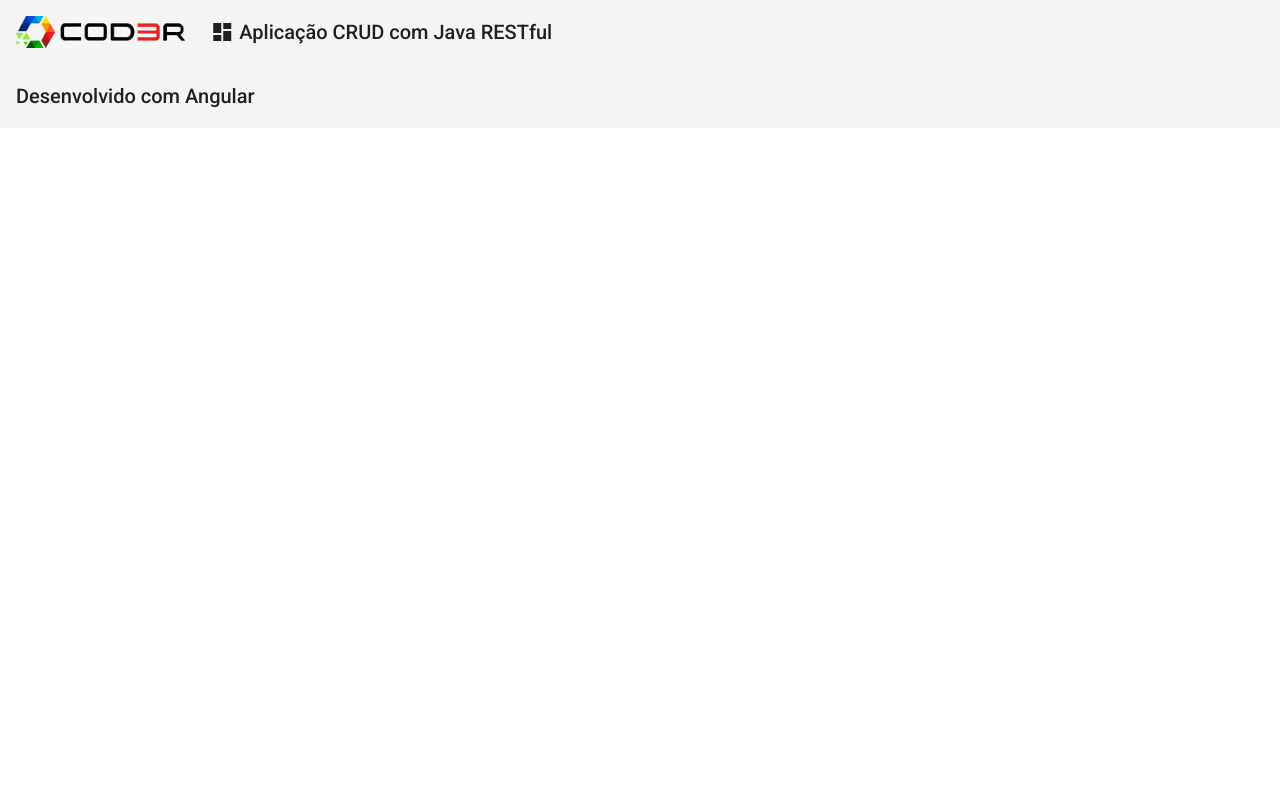
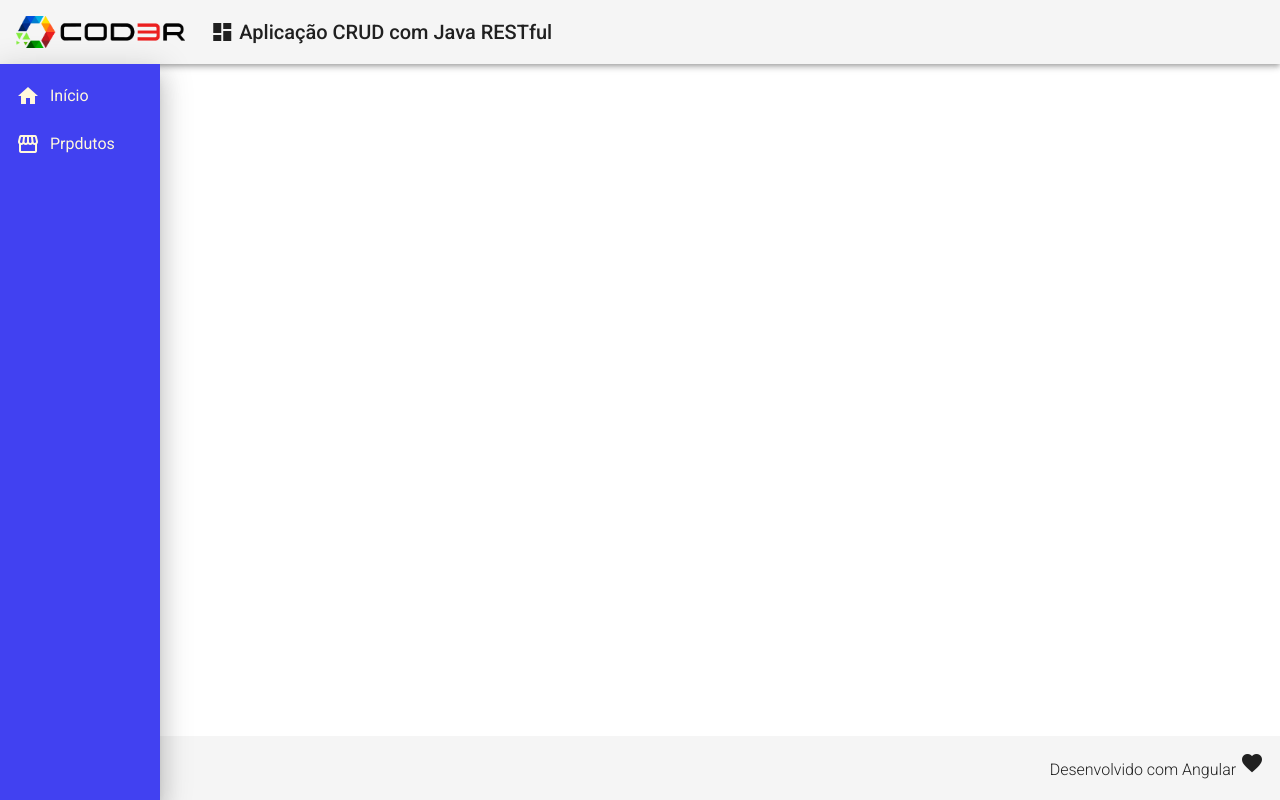
Before and after one commit to JeffersonLuizCruz/ANGULAR-ESTUDO, an Angular app: page / in a window 1280 px wide. Built offline with nearby package versions, Linux system fonts and the light colour scheme.

Commit message:
Component Nav

```diff
--- a/src/app/app.component.html
+++ b/src/app/app.component.html
@@ -1,2 +1,3 @@
 <app-header></app-header>
+<app-nav></app-nav>
 <app-footer></app-footer>
--- a/src/app/components/template/footer/footer.component.css
+++ b/src/app/components/template/footer/footer.component.css
@@ -0,0 +1,13 @@
+.footer {
+
+    position: fixed;
+    bottom: 0;
+    display: flex;
+    justify-content: flex-end;
+}
+
+.footer span {
+
+    font-size: 1rem;
+    font-weight: 300;
+}
--- a/src/app/components/template/footer/footer.component.html
+++ b/src/app/components/template/footer/footer.component.html
@@ -1,5 +1,8 @@
-<mat-toolbar>
+<mat-toolbar class="footer">
     <span>
         Desenvolvido com Angular
+        <i class="material-icons">
+            favorite
+        </i>
     </span>
 </mat-toolbar>
--- /dev/null
+++ b/src/app/components/template/nav/nav.component.css
@@ -0,0 +1,16 @@
+.sidenav{
+
+    background-color: rgb(65, 65, 241);
+    width: 160px;
+}
+
+.sidenav a {
+
+    color: cornsilk;
+
+}
+
+.sidenav i {
+
+    padding-right: 10px;
+}
--- /dev/null
+++ b/src/app/components/template/nav/nav.component.html
@@ -0,0 +1,19 @@
+<mat-sidenav-container class="container">
+    <mat-sidenav class="sidenav" mode="size" opened
+    fixedInViewport="true" fixedTopGap="64">
+        <mat-nav-list class="nav-list">
+            <a mat-list-item>
+                <i class="material-icons">
+                    home
+                </i>
+                Início
+            </a>
+            <a mat-list-item>
+                <i class="material-icons">
+                    storefront
+                </i>
+                Prpdutos
+            </a>
+        </mat-nav-list>
+    </mat-sidenav>
+</mat-sidenav-container>
--- /dev/null
+++ b/src/app/components/template/nav/nav.component.ts
@@ -0,0 +1,15 @@
+import { Component, OnInit } from '@angular/core';
+
+@Component({
+  selector: 'app-nav',
+  templateUrl: './nav.component.html',
+  styleUrls: ['./nav.component.css']
+})
+export class NavComponent implements OnInit {
+
+  constructor() { }
+
+  ngOnInit(): void {
+  }
+
+}
```
Also changed, not shown: src/app/app.module.ts (+8 -2 lines).
